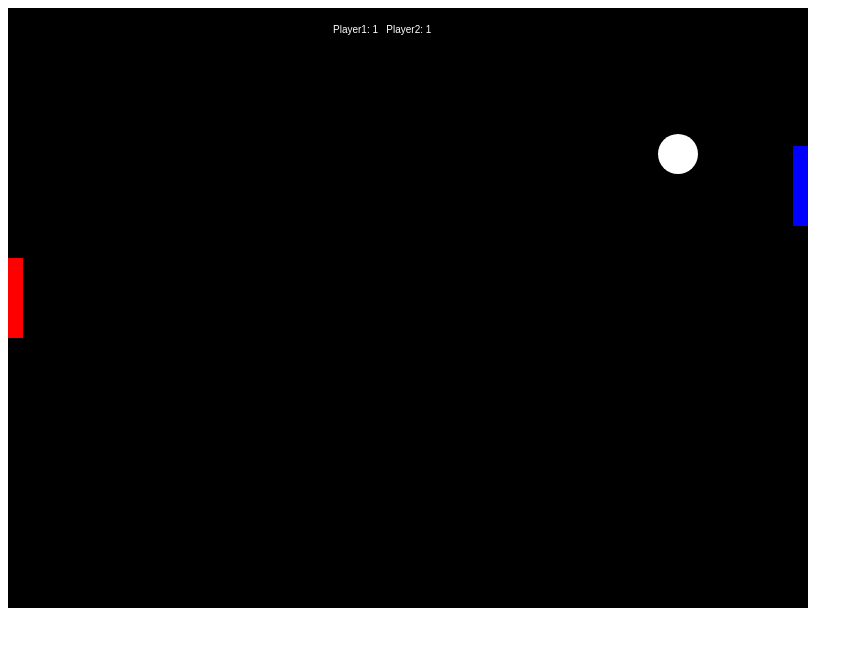
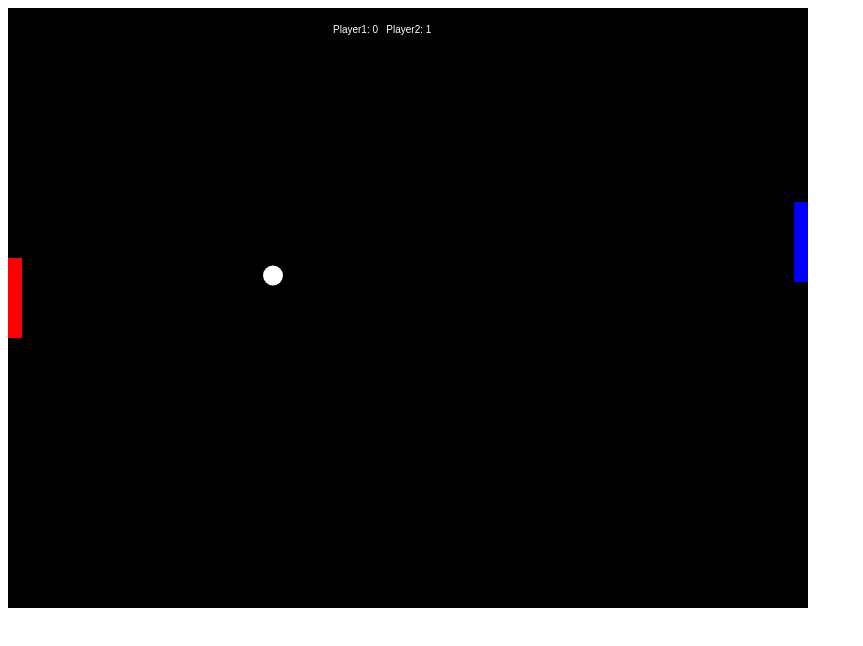
Before and after one commit to JacekDziurdzikowski/tennis_game, a plain HTML site: page index.html in a window 1280 px wide. Shown: the whole page, without its empty margins (0-863 px from the left). Drawn offline with Linux system fonts and the light colour scheme.

Commit message:
Implemented mechanics of different angle bounce and little refactoring

```diff
--- a/index.html
+++ b/index.html
@@ -12,7 +12,7 @@
     var paddle1Y = 250;
     var paddle2Y = 250;
     const PADDLE_HEIGHT = 80;
-    const PADDLE_WIDTH = 15;
+    const PADDLE_WIDTH = 14;
 
     var player1Score = 0;
     var player2Score = 0;
@@ -42,22 +42,35 @@
     }
 
     function moveEverything(refreshingInterval) {
+        var winner;
         //moving ball
         //checking if ball get bounced from left paddle
         if ((ballX <= 20) && (!checkIfBallBounced(paddle1Y+PADDLE_HEIGHT/2, ballY))) {
-          resetBall();
-          player2Score++;
-          return;
+            winner = 2;
+            resetBall(winner);
+            return;
         }
         //checking if ball get bounced from right paddle
         if ((ballX >= canvas.width - 15) && (!checkIfBallBounced(paddle2Y+PADDLE_HEIGHT/2, ballY))) {
-            resetBall();
-            player1Score++;
+            winner = 1;
+            resetBall(winner);
             return;
         }
+        //bouncing off player 1 paddle
+        if (ballX <= 20) {
+            ballSpeedX = -ballSpeedX;
+            var deltaY = ballY - (paddle1Y + PADDLE_HEIGHT/2);
+            ballSpeedY = deltaY * 10;
+        }
+        //bouncing off player 2 paddle
+        if (ballX >= canvas.width - 15) {
+            ballSpeedX = -ballSpeedX;
+            var deltaY = ballY - paddle2Y;
+            ballSpeedY = deltaY * 10;
+        }
+        //bouncing off the wall
+        (ballY >= canvas.height - 15) || (ballY <= 20) ? ballSpeedY = -ballSpeedY : null;
 
-        (ballX >= canvas.width - 15) || (ballX <= 20) ? ballSpeedX = -ballSpeedX : null;
-        (ballY >= canvas.height - 15) || (ballY <= 20) ? ballSpeedY = -ballSpeedY : null;
         ballX = ballX + ballSpeedX/refreshingInterval;
         ballY = ballY + ballSpeedY/refreshingInterval;
 
@@ -73,7 +86,7 @@
         // drawing right computer paddle
         colorRect(canvas.width - PADDLE_WIDTH, paddle2Y, PADDLE_WIDTH, PADDLE_HEIGHT, 'blue');
         // drawing ball
-        colorCircle(ballX, ballY, 20, 'white');
+        colorCircle(ballX, ballY, 10, 'white');
 
         canvasContext.fillText('Player1: ' + player1Score + '   ' + 'Player2: ' + player2Score , canvas.width/2 - 75, 25);
     }
@@ -105,11 +118,12 @@
         return ((((ballY - paddleY) <= PADDLE_HEIGHT/2)) && ((ballY - paddleY) >= -PADDLE_HEIGHT/2)) ? true : false;
     }
 
-    function resetBall(){
+    function resetBall(winner){
         ballX = 400;
         ballY = 350;
         ballSpeedX = 500; // px/sec
         ballSpeedY = -200; // px/sec
+        winner === 1 ? player1Score++ : player2Score++;
     }
 
     function computerMovement() {
```
